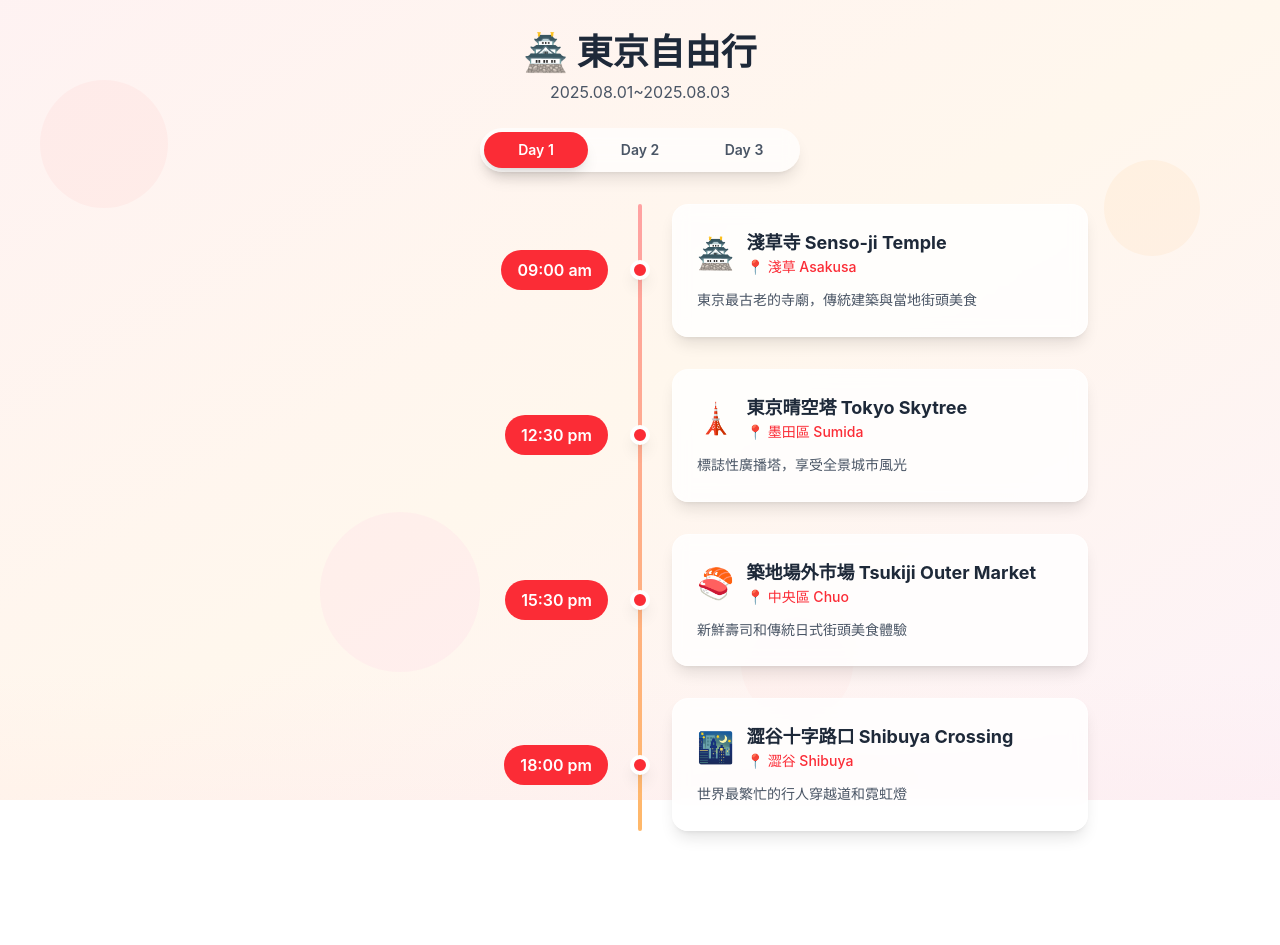
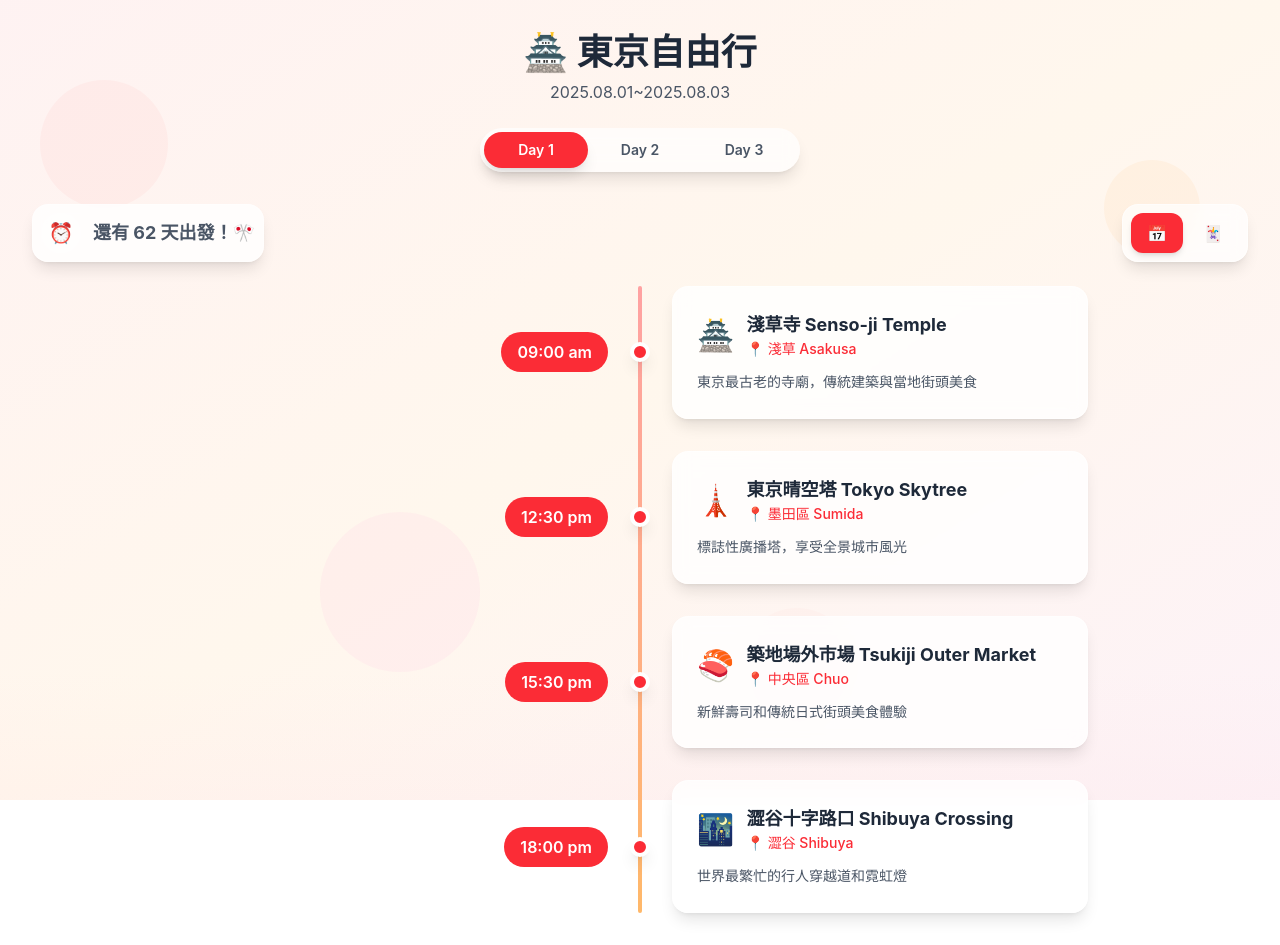
Before and after one commit to ycl818/2025-08-tokyo-trip, a React (Vite) app: page / in a window 1280 px wide. Before the commit the page ends 863 px from the top, so only its background shows below. Built offline with nearby package versions, Linux system fonts and the light colour scheme; a web font is replaced by a local one.

Commit message:
add countdown

```diff
--- a/src/TokyoTripSchedule.jsx
+++ b/src/TokyoTripSchedule.jsx
@@ -2,13 +2,55 @@ import React, { useEffect, useState } from "react";
 
 import { tripData } from "./data/tripData";
 import TripDetailModal from "./TripDetailModal";
+import { getCountdownDisplay } from "./utils";
 
 const TokyoTripSchedule = () => {
   const [selectedLocation, setSelectedLocation] = useState(null);
-  const [selectedDay, setSelectedDay] = useState(1);
+  const [countdownInfo] = useState(() => getCountdownDisplay());
+  console.log("🚀 ~ TokyoTripSchedule ~ countdownInfo:", countdownInfo);
+
+  // Helper functions for localStorage with fallback
+  const getStoredValue = (key, defaultValue) => {
+    try {
+      if (typeof window !== "undefined" && window.localStorage) {
+        const stored = localStorage.getItem(key);
+        return stored ? JSON.parse(stored) : defaultValue;
+      }
+    } catch (error) {
+      console.warn(`Failed to read from localStorage for key "${key}":`, error);
+    }
+    return defaultValue;
+  };
+
+  const setStoredValue = (key, value) => {
+    try {
+      if (typeof window !== "undefined" && window.localStorage) {
+        localStorage.setItem(key, JSON.stringify(value));
+      }
+    } catch (error) {
+      console.warn(`Failed to write to localStorage for key "${key}":`, error);
+    }
+  };
+
+  // Initialize state with values from localStorage
+  const [selectedDay, setSelectedDay] = useState(() =>
+    getStoredValue("tokyoTrip_selectedDay", 1)
+  );
+  const [viewMode, setViewMode] = useState(() =>
+    getStoredValue("tokyoTrip_viewMode", "timeline")
+  );
   const [isModalVisible, setIsModalVisible] = useState(false);
+  const [visibleItems, setVisibleItems] = useState(new Set());
 
-  const [visibleItems, setVisibleItems] = useState(new Set());
+  // Save to localStorage when selectedDay changes
+  useEffect(() => {
+    setStoredValue("tokyoTrip_selectedDay", selectedDay);
+  }, [selectedDay]);
+
+  // Save to localStorage when viewMode changes
+  useEffect(() => {
+    setStoredValue("tokyoTrip_viewMode", viewMode);
+  }, [viewMode]);
 
   const openDetail = (location) => {
     setSelectedLocation(location);
@@ -33,51 +75,8 @@ const TokyoTripSchedule = () => {
 
   const isVisible = (itemId) => visibleItems.has(itemId);
 
-  return (
-    <div className="min-h-screen relative overflow-hidden">
-      {/* Japanese-inspired background */}
-      <div className="fixed inset-0 bg-gradient-to-br from-red-50 via-orange-50 to-pink-50">
-        <div className="absolute inset-0 opacity-10">
-          <div className="absolute top-20 left-10 w-32 h-32 rounded-full bg-red-300"></div>
-          <div className="absolute top-40 right-20 w-24 h-24 rounded-full bg-orange-300"></div>
-          <div className="absolute bottom-32 left-1/4 w-40 h-40 rounded-full bg-pink-300"></div>
-          <div className="absolute bottom-20 right-1/3 w-28 h-28 rounded-full bg-red-200"></div>
-        </div>
-        {/* Subtle wave pattern */}
-        <div className="absolute bottom-0 left-0 right-0 h-32 bg-gradient-to-t from-red-100/20 to-transparent"></div>
-      </div>
-
-      <div className="relative z-10 container mx-auto px-4 py-4 md:py-8">
-        {/* Header */}
-        <div className="text-center mb-6 px-4">
-          <h1 className="text-3xl md:text-4xl font-bold text-gray-800 mb-2">
-            🏯 東京自由行
-          </h1>
-          <p className="text-gray-600 text-sm md:text-base">
-            2025.08.01~2025.08.03
-          </p>
-        </div>
-
-        {/* Day Switch Buttons */}
-        <div className="flex justify-center mb-8 px-4">
-          <div className="bg-white/70 backdrop-blur-sm rounded-full p-1 shadow-lg flex w-full max-w-xs">
-            {[1, 2, 3].map((day) => (
-              <button
-                key={day}
-                onClick={() => setSelectedDay(day)}
-                className={`flex-1 py-2 px-4 rounded-full font-semibold transition-all duration-300 text-sm ${
-                  selectedDay === day
-                    ? "bg-red-500 text-white shadow-lg"
-                    : "text-gray-600 hover:bg-white/50"
-                }`}
-              >
-                Day {day}
-              </button>
-            ))}
-          </div>
-        </div>
-
-        {/* Timeline */}
+  // Timeline Mode
+  const renderTimelineMode = () => (
     <div className="max-w-4xl mx-auto">
       <div className="relative">
         {/* Desktop: Vertical line in center, Mobile: Left side */}
@@ -90,9 +89,7 @@ const TokyoTripSchedule = () => {
               isVisible(item.id) ? "visible" : ""
             }`}
             style={{
-                  animationDelay: `${
-                    tripData[selectedDay].indexOf(item) * 150
-                  }ms`,
+              animationDelay: `${tripData[selectedDay].indexOf(item) * 150}ms`,
             }}
           >
             {/* Mobile Layout */}
@@ -173,6 +170,136 @@ const TokyoTripSchedule = () => {
         ))}
       </div>
     </div>
+  );
+
+  // Card Mode
+  const renderCardMode = () => (
+    <div className="max-w-6xl mx-auto">
+      <div className="grid grid-cols-1 md:grid-cols-2 lg:grid-cols-3 gap-6">
+        {tripData[selectedDay].map((item) => (
+          <div
+            key={item.id}
+            className={`bg-white/90 backdrop-blur-sm rounded-2xl p-6 shadow-lg hover:shadow-xl transition-all duration-300 cursor-pointer hover:scale-105 border border-white/50 ${
+              isVisible(item.id)
+                ? "opacity-100 translate-y-0"
+                : "opacity-0 translate-y-4"
+            }`}
+            style={{
+              transitionDelay: `${tripData[selectedDay].indexOf(item) * 100}ms`,
+            }}
+            onClick={() => openDetail(item)}
+          >
+            <div className="flex items-center mb-4">
+              <div className="bg-red-500 text-white text-sm font-bold px-3 py-2 rounded-full mr-3">
+                {item.time}
+              </div>
+              <span className="text-2xl">{item.image}</span>
+            </div>
+            <h3 className="font-bold text-lg text-gray-800 mb-2">
+              {item.title}
+            </h3>
+            <p className="text-red-500 text-sm font-medium mb-3">
+              📍 {item.location}
+            </p>
+            <p className="text-gray-600 text-sm leading-relaxed">
+              {item.description}
+            </p>
+          </div>
+        ))}
+      </div>
+    </div>
+  );
+
+  return (
+    <div className="min-h-screen relative overflow-hidden">
+      {/* Japanese-inspired background */}
+      <div className="fixed inset-0 bg-gradient-to-br from-red-50 via-orange-50 to-pink-50">
+        <div className="absolute inset-0 opacity-10">
+          <div className="absolute top-20 left-10 w-32 h-32 rounded-full bg-red-300"></div>
+          <div className="absolute top-40 right-20 w-24 h-24 rounded-full bg-orange-300"></div>
+          <div className="absolute bottom-32 left-1/4 w-40 h-40 rounded-full bg-pink-300"></div>
+          <div className="absolute bottom-20 right-1/3 w-28 h-28 rounded-full bg-red-200"></div>
+        </div>
+        {/* Subtle wave pattern */}
+        <div className="absolute bottom-0 left-0 right-0 h-32 bg-gradient-to-t from-red-100/20 to-transparent"></div>
+      </div>
+
+      <div className="relative z-10 container mx-auto px-4 py-4 md:py-8">
+        {/* Header */}
+        <div className="text-center mb-6 px-4">
+          <h1 className="text-3xl md:text-4xl font-bold text-gray-800 mb-2">
+            🏯 東京自由行
+          </h1>
+          <p className="text-gray-600 text-sm md:text-base">
+            2025.08.01~2025.08.03
+          </p>
+        </div>
+
+        {/* Day Switch Buttons */}
+        <div className="flex justify-center mb-8 px-4">
+          <div className="bg-white/70 backdrop-blur-sm rounded-full p-1 shadow-lg flex w-full max-w-xs">
+            {[1, 2, 3].map((day) => (
+              <button
+                key={day}
+                onClick={() => setSelectedDay(day)}
+                className={`flex-1 py-2 px-4 rounded-full font-semibold transition-all duration-300 text-sm ${
+                  selectedDay === day
+                    ? "bg-red-500 text-white shadow-lg"
+                    : "text-gray-600 hover:bg-white/50"
+                }`}
+              >
+                Day {day}
+              </button>
+            ))}
+          </div>
+        </div>
+
+        {/* Countdown info and View Mode switcher - Improved UI */}
+        <div className="flex flex-row sm:flex-row justify-between items-center gap-4 mb-6 px-4">
+          {/* Left side - Countdown Info */}
+          <div className="bg-white/80  backdrop-blur-sm rounded-2xl p-2 shadow-lg border border-white/30 min-w-fit">
+            <div className="flex items-center gap-3">
+              <div className="w-10 h-10 bg-white/20 rounded-full flex items-center justify-center">
+                <span className="text-xl">⏰</span>
+              </div>
+              <div className="text-gray-600">
+                <div className="text-lg font-bold">{countdownInfo}</div>
+              </div>
+            </div>
+          </div>
+
+          {/* Right side - View Mode Toggle (more integrated design) */}
+          <div className="bg-white/70 backdrop-blur-sm rounded-2xl p-2 shadow-lg border border-white/50">
+            <div className="flex gap-1">
+              <button
+                onClick={() => setViewMode("timeline")}
+                className={`px-4 py-2 rounded-xl flex items-center gap-2 transition-all duration-300 text-sm font-medium ${
+                  viewMode === "timeline"
+                    ? "bg-red-500 text-white shadow-md"
+                    : "text-gray-600 hover:bg-white/50"
+                }`}
+                title="Timeline View"
+              >
+                <span className="text-base">📅</span>
+              </button>
+              <button
+                onClick={() => setViewMode("accordion")}
+                className={`px-4 py-2 rounded-xl flex items-center gap-2 transition-all duration-300 text-sm font-medium ${
+                  viewMode === "accordion"
+                    ? "bg-red-500 text-white shadow-md"
+                    : "text-gray-600 hover:bg-white/50"
+                }`}
+                title="Card View"
+              >
+                <span className="text-base">🃏</span>
+              </button>
+            </div>
+          </div>
+        </div>
+
+        {/* Content based on view mode */}
+        {viewMode === "timeline" && renderTimelineMode()}
+        {viewMode === "accordion" && renderCardMode()}
       </div>
 
       {/* Use the extracted Modal Component */}
--- /dev/null
+++ b/src/utils.js
@@ -0,0 +1,26 @@
+// Calculate countdown days
+export const getCountdownInfo = () => {
+  const tripDate = new Date("2025-08-01");
+  const currentDate = new Date();
+  const daysDifference = Math.ceil(
+    (tripDate.getTime() - currentDate.getTime()) / (1000 * 3600 * 24)
+  );
+
+  return {
+    daysUntilTrip: daysDifference,
+    isCountdown: daysDifference > 0,
+  };
+};
+
+// 獲取倒數計時顯示文字
+export const getCountdownDisplay = () => {
+  const countdownInfo = getCountdownInfo();
+
+  if (countdownInfo.isCountdown) {
+    return `還有 ${countdownInfo.daysUntilTrip} 天出發！🎌`;
+  } else if (countdownInfo.daysUntilTrip === 0) {
+    return "今天就出發！✈️";
+  } else {
+    return "旅行已結束 😊";
+  }
+};
```
Lines whose indentation alone changed are shown as unchanged.
